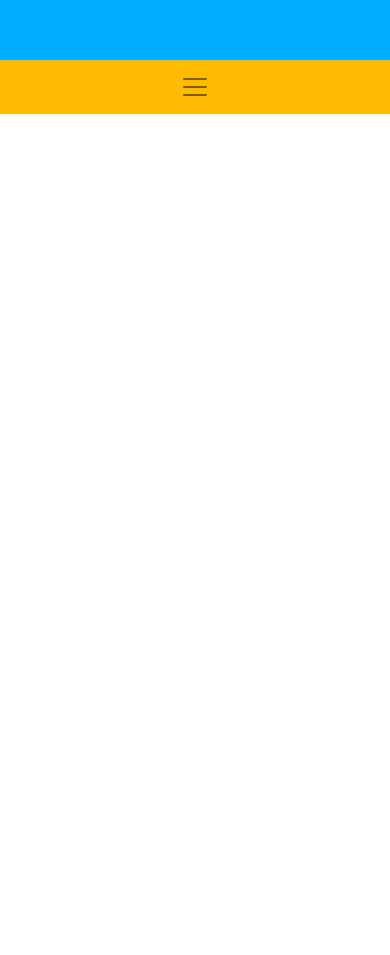
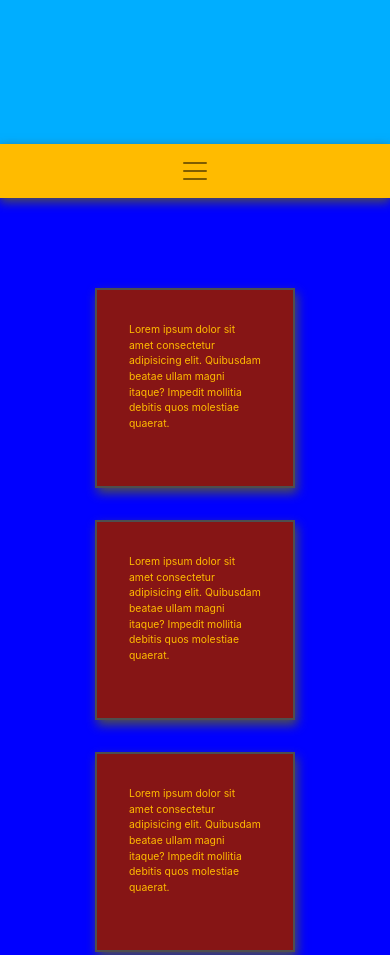
Before and after one commit to Jacob52210/Coding_Assesment, a plain HTML site: page index.html in a window 390 px wide. Shown: the part 109-1064 px from the top of the page. Before the commit the page ends 844 px from the top, so only its background shows below. Drawn offline with nearby package versions, Linux system fonts and the light colour scheme.

Commit message:
cards and media query for min width 576px done

```diff
--- a/css/style.scss
+++ b/css/style.scss
@@ -1,41 +1,85 @@
 //        Variables
 $nav-bg-color: rgb(255, 187, 0);
 $header-bg-color: rgb(0, 174, 255);
+$card-bg-color: rgb(134, 21, 21);
+$content-bg-color: blue;
+$shadow: rgb(78, 78, 78);
 
 //       Configuration
-
 * {
 	padding: 0;
 	margin: 0;
-	border: border-box;
 	text-decoration: none;
 	-webkit-tap-highlight-color: transparent;
 }
 
 //        Header
+body {
 	header {
-	height: 20vh;
+		height: 30vh;
 		background-color: $header-bg-color;
 	}
+
 	//       Navigation
 	.nav-container {
 		background-color: $nav-bg-color;
 		position: relative;
 		display: flex;
 		align-items: center;
+		box-shadow: 0px 4px 10px $shadow;
 
 		.navbar {
 			text-align: center;
-
 			margin: auto;
+			justify-content: space-around;
 
 			&-toggler {
 				border: none;
 			}
 		}
 	}
+
+	//        Content
+	.card-container {
+		display: flex;
+		flex-direction: column;
+		justify-content: center;
+		align-items: center;
+		height: 100vh;
+		padding-top: 1rem;
+		padding-bottom: 1rem;
+		background-color: $content-bg-color;
+
+		.cards {
+			background-color: $card-bg-color;
+			margin: 1rem;
+			padding: 2rem;
+			width: 200px;
+			height: 200px;
+			box-shadow: 2px 5px 10px $shadow;
+			border: 2px solid $shadow;
+
+			p {
+				color: $nav-bg-color;
+				font-size: 0.65rem;
+			}
+		}
+	}
+
 	//      Media Queries
-@media screen and (min-width: 375px) {
+	@media screen and (min-width: 576px) {
+		.navbar-nav {
+			display: flex;
+			flex-direction: row;
+			justify-content: space-around;
+		}
+
+		.card-container {
+			display: flex;
+			flex-direction: row;
+			align-items: flex-start;
+		}
 	}
 	@media screen and (min-width: 768px) {
 	}
+}
--- a/index.html
+++ b/index.html
@@ -14,7 +14,9 @@
 
   </head>
   <body>
+    <!-- Light Blue Header -->
     <header></header>
+    <!-- Nav -->
     <div class="nav-container">
       <nav class="navbar navbar-expand-sm navbar-light">
 
@@ -23,9 +25,9 @@
           <span class="navbar-toggler-icon"></span>
         </button>
         <div class="collapse navbar-collapse" id="collapsibleNavId">
-        <ul class="navbar-nav mr-auto mt-2 mt-lg-0">
-          <li class="nav-item active">
-            <a class="nav-link" href="#">LEFT<span class="sr-only"></span></a>
+          <ul class="navbar-nav">
+            <li class="nav-item">
+              <a class="nav-link" href="#">LEFT</a>
             </li>
             <li class="nav-item">
               <a class="nav-link" href="#">MIDDLE</a>
@@ -33,12 +35,22 @@
             <li class="nav-item">
               <a class="nav-link" href="#">RIGHT</a>
             </li>
-
           </ul>
-
         </div>
       </nav>
     </div>
+    <!-- Content -->
+    <section class="card-container">
+      <div class="cards">
+        <p>Lorem ipsum dolor sit amet consectetur adipisicing elit. Quibusdam beatae ullam magni itaque? Impedit mollitia debitis quos molestiae quaerat.</p>
+      </div>
+      <div class="cards">
+        <p>Lorem ipsum dolor sit amet consectetur adipisicing elit. Quibusdam beatae ullam magni itaque? Impedit mollitia debitis quos molestiae quaerat.</p>
+      </div>
+      <div class="cards">
+        <p>Lorem ipsum dolor sit amet consectetur adipisicing elit. Quibusdam beatae ullam magni itaque? Impedit mollitia debitis quos molestiae quaerat.</p>
+      </div>
+    </section>
 
     <!-- Optional JavaScript -->
     <!-- jQuery first, then Popper.js, then Bootstrap JS -->
```
Also changed, not shown: css/style.css, 1 other file. Lines whose indentation alone changed are shown as unchanged.
